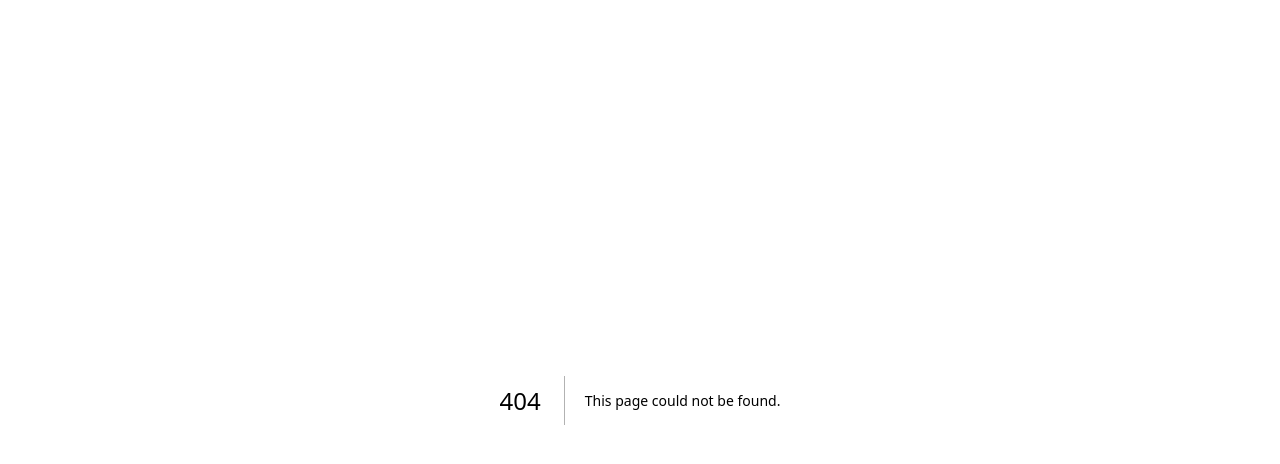
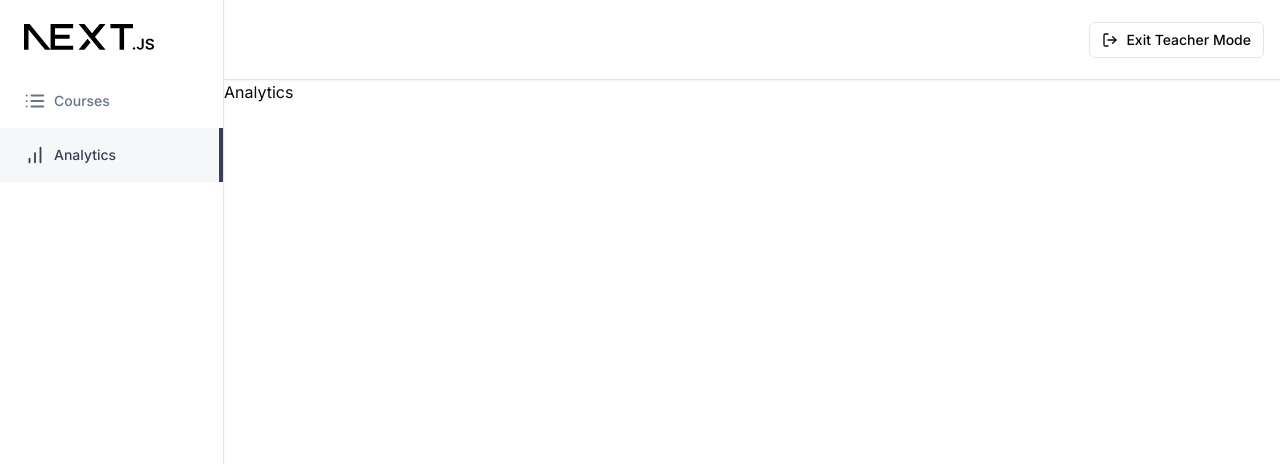
Before and after one commit to aakkss37/LMS-NEXT.JS, a Next.js app: page /teacher/analytics in a window 1280 px wide. Before the commit this address had no page. Shown: the top 464 px of the page. Built offline with nearby package versions, Linux system fonts and the light colour scheme.

Commit message:
Navigation route set

```diff
--- a/app/(dashboard)/(route)/search/page.tsx
+++ b/app/(dashboard)/(route)/search/page.tsx
@@ -1,10 +1,10 @@
 import React from 'react'
 
 
-const Search: React.FC = () => {
+const SearchPage: React.FC = () => {
     return (
         <div>Search</div>
     )
 }
 
-export default Search
+export default SearchPage
--- /dev/null
+++ b/app/(dashboard)/(route)/teacher/analytics/page.tsx
@@ -0,0 +1,10 @@
+import React from 'react'
+
+
+const AnalyticsPage: React.FC = () => {
+    return (
+        <div>Analytics</div>
+    )
+}
+
+export default AnalyticsPage
--- /dev/null
+++ b/app/(dashboard)/(route)/teacher/courses/page.tsx
@@ -0,0 +1,10 @@
+import React from 'react'
+
+
+const CoursesPage: React.FC = () => {
+    return (
+        <div>Courses</div>
+    )
+}
+
+export default CoursesPage
--- a/app/(dashboard)/_components/macro/sidebar/sidebar-routers.tsx
+++ b/app/(dashboard)/_components/macro/sidebar/sidebar-routers.tsx
@@ -1,7 +1,8 @@
 "use client"
-import { Compass, Layout } from 'lucide-react';
+import { BarChart, Compass, Layout, List } from 'lucide-react';
 import React from 'react'
 import SidebarItem from './sidebarItem';
+import { usePathname } from 'next/navigation';
 const guestRoutes = [
     {
         icon: Layout,
@@ -15,12 +16,24 @@ const guestRoutes = [
     },
 ];
 
+const teacherRoutes = [
+    {
+        icon: List,
+        label: "Courses",
+        href: "/teacher/courses",
+    },
+    {
+        icon: BarChart,
+        label: "Analytics",
+        href: "/teacher/analytics",
+    },
+]
 const SidebarRouters: React.FC = () => {
-
+    const pathname = usePathname()
     return (
         <div className='flex flex-col w-full'>
             {
-                guestRoutes.map((route) => (
+                (pathname.includes("/teacher") ? teacherRoutes : guestRoutes).map((route) => (
                     <SidebarItem key={route.label} {...route} />
                 ))
             }
--- a/components/CustomComponent/navbar-routes.tsx
+++ b/components/CustomComponent/navbar-routes.tsx
@@ -16,8 +16,8 @@ const NavbarRoutes = () => {
         <div className='flex gap-x-2 ml-auto'>
             {
                 isTeacherPage || isPlayerPage ?
-                    <Button variant='outline' onClick={() => router.push('/')}>
-                        <LogOut className='h-4 w-4 mr-2' /> Exit
+                    <Button variant='outline' size={'sm'} onClick={() => router.push('/')}>
+                        <LogOut className='h-4 w-4 mr-2' /> Exit Teacher Mode
                     </Button>
                     :
                     <Link href={"/teacher/courses"}>
```
